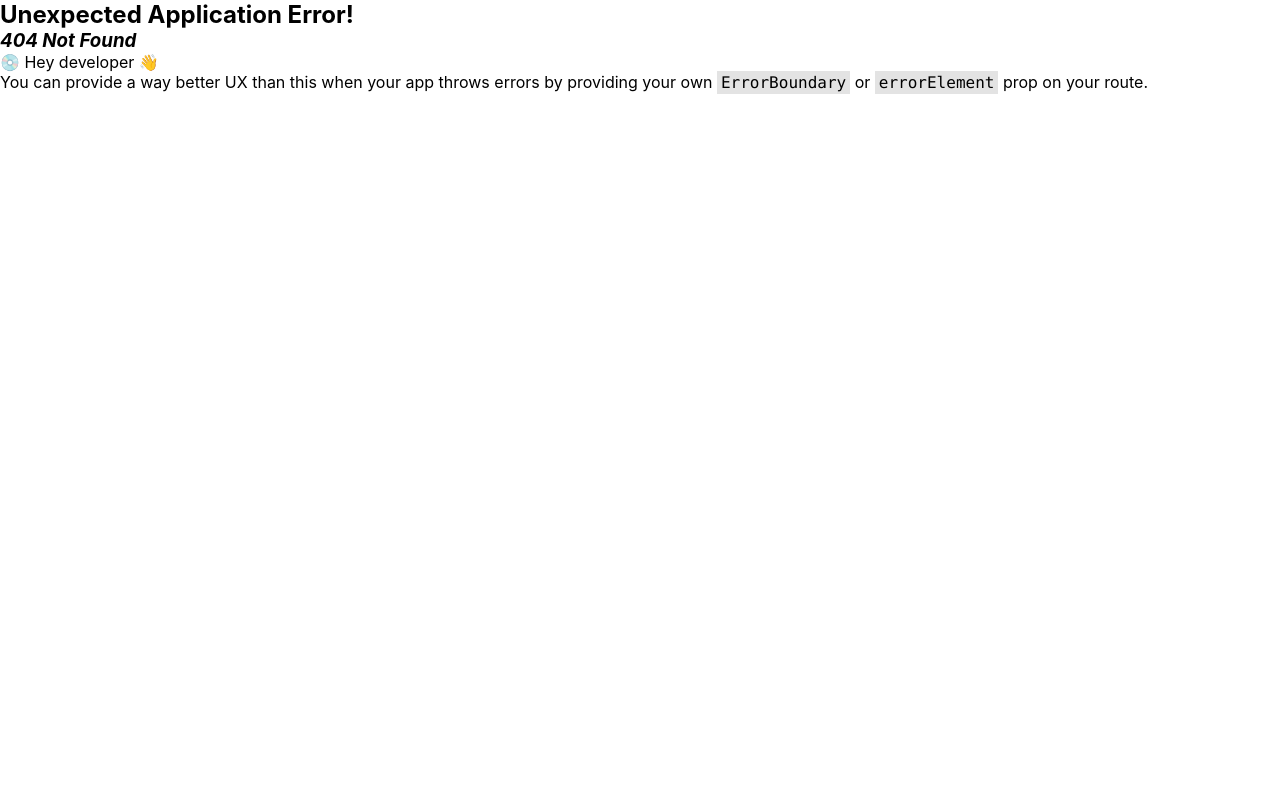
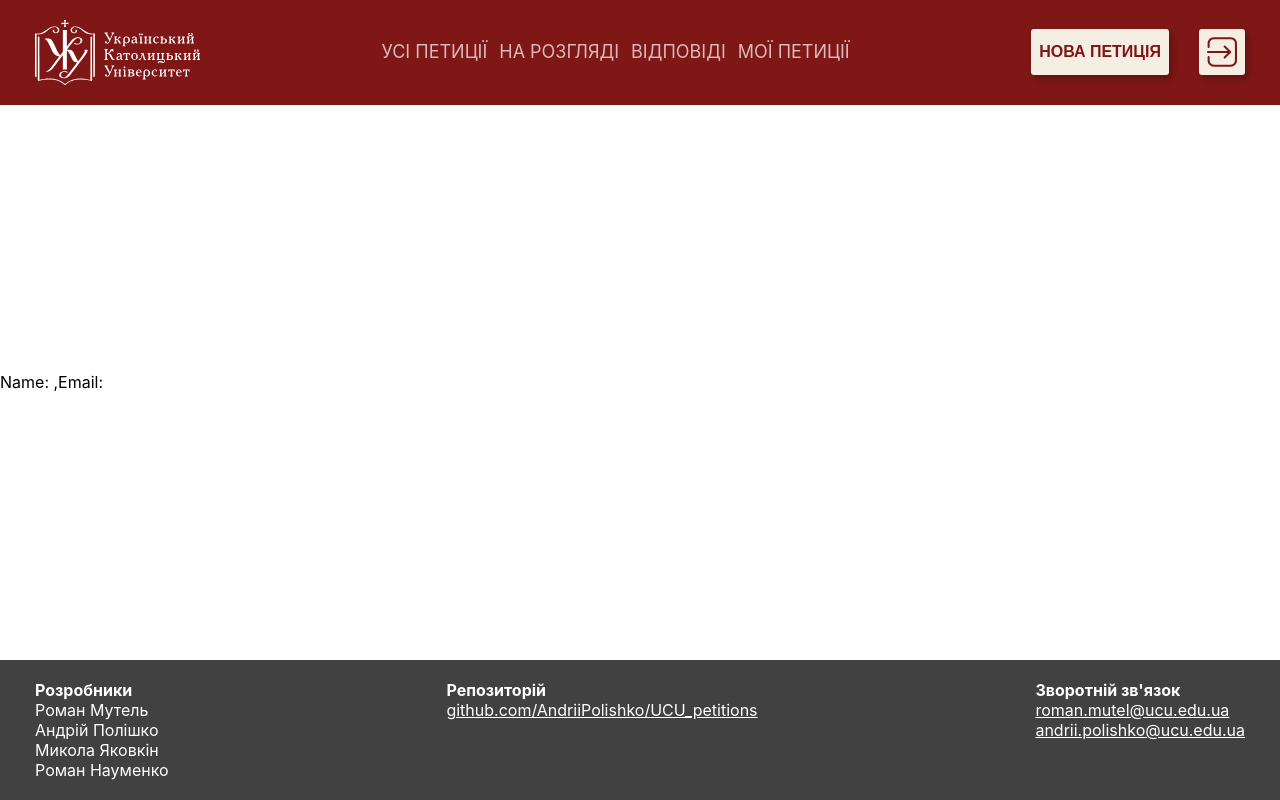
Before and after one commit to AndriiPolishko/UCU_petitions, a React (Create React App) app: page /auth in a window 1280 px wide. Before the commit this address had no page. Built offline with nearby package versions, Linux system fonts and the light colour scheme.

Commit message:
done mvp user context and setUser handling

```diff
--- a/src/App.js
+++ b/src/App.js
@@ -1,48 +1,59 @@
-import './App.css';
-import PageLayout from './PageLayout/PageLayout';
-import PetitionPage from './PetitionPage/PetitionPage';
-import PetitionForm from './PetitionForm/PetitionForm';
-import AllPetitionsContainer from './PetitionContainers/AllPetitionsContainer';
-import ConsideredPetitionsContainer from './PetitionContainers/ConsideredPetitionsContainer';
-import { createBrowserRouter, RouterProvider } from 'react-router-dom';
+import "./App.css";
+import PageLayout from "./PageLayout/PageLayout";
+import PetitionPage from "./PetitionPage/PetitionPage";
+import PetitionForm from "./PetitionForm/PetitionForm";
+import AllPetitionsContainer from "./PetitionContainers/AllPetitionsContainer";
+import ConsideredPetitionsContainer from "./PetitionContainers/ConsideredPetitionsContainer";
+import AuthHandler from "./AuthHandler/AuthHandler";
+import { createBrowserRouter, RouterProvider } from "react-router-dom";
+import UserContext from "./UserContext/UserContex";
+import { useState } from "react";
 
 const router = createBrowserRouter([
   {
-    path: '/',
+    path: "/",
     element: <PageLayout />,
     children: [
       {
         index: true,
-        element: (
-          <AllPetitionsContainer />
-        ),
+        element: <AllPetitionsContainer />,
       },
       {
-        path: 'considered',
+        path: "considered",
         element: <ConsideredPetitionsContainer />,
       },
       {
-        path: 'answered',
+        path: "answered",
         element: <div>Answered Petitions Page</div>,
       },
       {
-        path: 'user-petitions',
+        path: "user-petitions",
         element: <div>Created/Signed User Petitions Page</div>,
       },
       {
-        path: 'petition/:id',
+        path: "petition/:id",
         element: <PetitionPage />,
       },
       {
-        path: 'petition-form',
+        path: "petition-form",
         element: <PetitionForm />,
+      },
+      {
+        path: "auth",
+        element: <AuthHandler />,
       },
     ],
   },
 ]);
 
 function App() {
-  return <RouterProvider router={router} />;
+  const [user, setUser] = useState({loggedIn: false});
+
+  return (
+    <UserContext.Provider value={{user: user, setUser: (user) => setUser(user)}}>
+      <RouterProvider router={router} />
+    </UserContext.Provider>
+  );
 }
 
 export default App;
--- /dev/null
+++ b/src/AuthHandler/AuthHandler.jsx
@@ -0,0 +1,11 @@
+import React from 'react'
+import { useSearchParams } from 'react-router-dom'
+
+function AuthHandler() {
+  const [params, setParams] = useSearchParams();
+  return (
+    <div>Name: {params.get("name")},Email: {params.get("email")}</div>
+  )
+}
+
+export default AuthHandler
--- a/src/PageLayout/PageLayout.jsx
+++ b/src/PageLayout/PageLayout.jsx
@@ -1,10 +1,11 @@
-import React from "react";
+import React, { useContext } from "react";
 import "./PageLayout.css";
 import "../App.css";
 import logo from "../media/ucu_logo.svg";
 import loginIcon from "../media/login_icon.svg";
 import { NavLink, Outlet, useNavigate } from "react-router-dom";
 import Button from "../Button/Button";
+import UserContext from "../UserContext/UserContex";
 
 function PageLayout(props) {
   const navigate = useNavigate();
@@ -12,6 +13,8 @@ function PageLayout(props) {
   const handleButtonClick = () => {
     navigate("/petition-form");
   };
+
+  const {user, setUser} = useContext(UserContext);
 
   return (
     <div className="main">
@@ -79,14 +82,16 @@ function PageLayout(props) {
           </NavLink>
         </div>
         <div className="buttons-wrapper">
-          <Button  onClick={handleButtonClick}>
-            <span className="button-text">
-              НОВА ПЕТИЦІЯ
-            </span>
+          <Button onClick={handleButtonClick}>
+            <span className="button-text">НОВА ПЕТИЦІЯ</span>
           </Button>
-          <Button>
-            <img src={loginIcon} />
-          </Button>
+          {!user.loggedIn ? (
+            <Button onClick={() => setUser({loggedIn: true})}>
+              <img src={loginIcon} />
+            </Button>
+          ) : (
+            "logged in!"
+          )}
         </div>
       </header>
       <Outlet />
--- /dev/null
+++ b/src/UserContext/UserContex.jsx
@@ -0,0 +1,6 @@
+import React from 'react'
+import { createContext } from 'react';
+
+const UserContext = React.createContext({user: {}, setUser: () => {}});
+
+export default UserContext;
```
